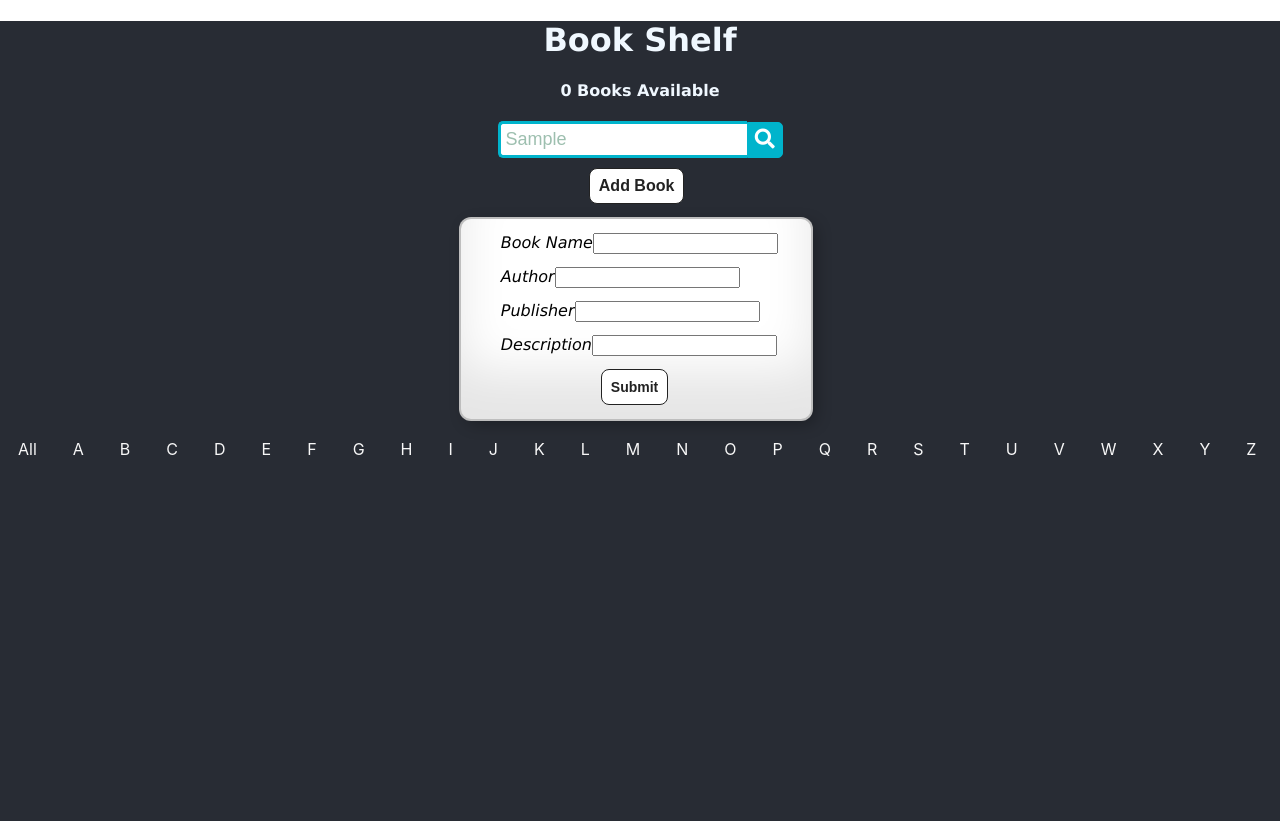
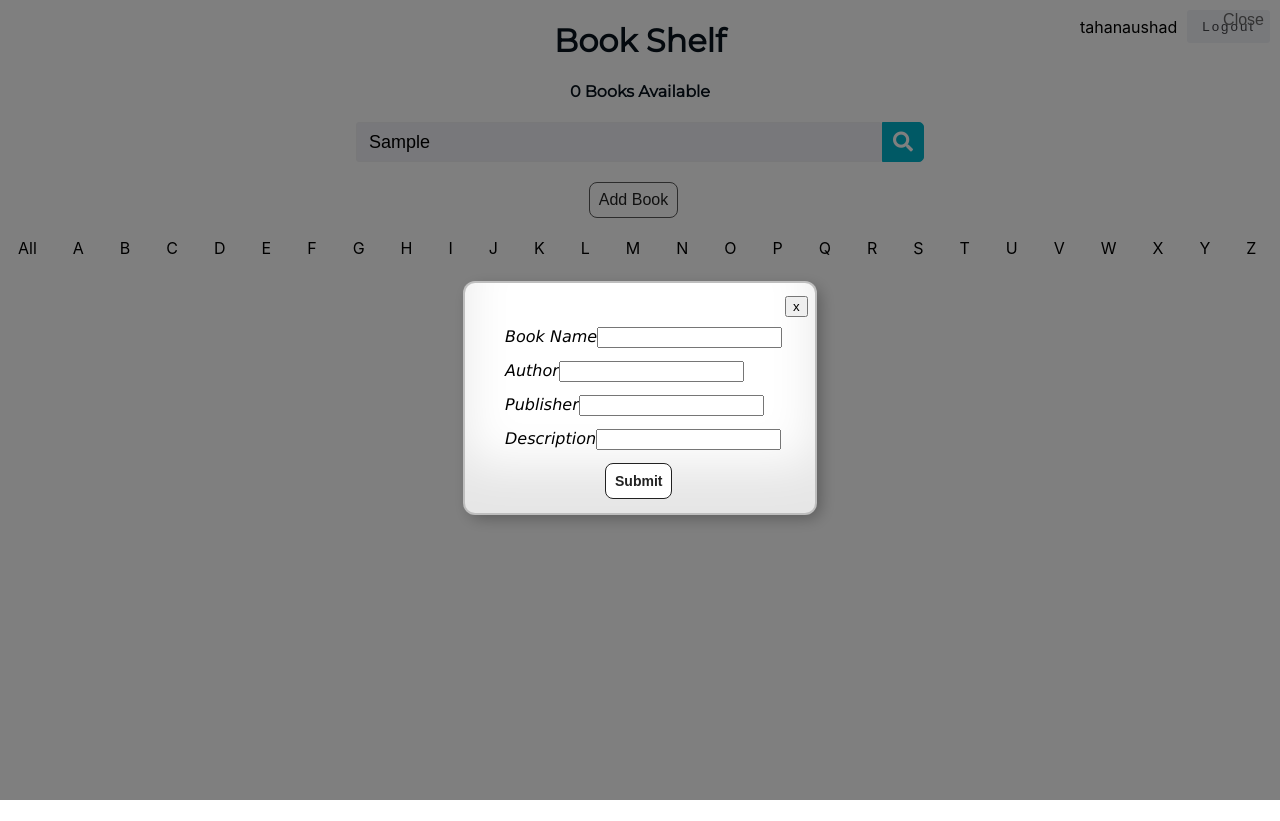
Before and after one commit to tahanaushad/React-Book-Shelf, a React (Create React App) app: page / in a window 1280 px wide. Both pictures are taken after typing "Sample" into the empty fields and a click on the button "Add Book". After the commit the page ends 800 px from the top, so only its background shows below. Built offline with nearby package versions, Linux system fonts and the light colour scheme.

Commit message:
UI updated

```diff
--- a/public/index.html
+++ b/public/index.html
@@ -10,6 +10,9 @@
       content="Web site created using create-react-app"
     />
     <link rel="apple-touch-icon" href="%PUBLIC_URL%/logo192.png" />
+    <link rel="preconnect" href="https://fonts.googleapis.com">
+    <link rel="preconnect" href="https://fonts.gstatic.com" crossorigin>
+    <link href="https://fonts.googleapis.com/css2?family=Montserrat:ital@0;1&display=swap" rel="stylesheet">
     <!--
       manifest.json provides metadata used when your web app is installed on a
       user's mobile device or desktop. See https://developers.google.com/web/fundamentals/web-app-manifest/
--- a/src/App.css
+++ b/src/App.css
@@ -38,16 +38,36 @@
   }
 }
 
-.main {
-  width: 100%;
-  height: 100vh;
-  background-color: #282c34;
+
+.nav-bar {
+  display: flex;
+  -webkit-box-align: center;
+  align-items: center;
+  position: absolute;
+  top: 10px;
+  right: 10px;
+
+}
+
+.logout-btn {
+letter-spacing: 2px;
+  padding: 10px 15px;
+    border: 0px;
+    line-height: 1;
+    border-radius: 3px;
+    background: rgb(241, 242, 247);
+    color: rgb(67, 68, 73);
+    margin-left: 10px;
+    cursor: pointer;
 }
 
 .heading {
-  font-family: 'Lucida Sans', 'Lucida Sans Regular', 'Lucida Grande', 'Lucida Sans Unicode', Geneva, Verdana, sans-serif;
-  color: aliceblue;
+  color: rgb(8, 19, 29);
   text-align: center;
+    font-family: "Montserrat", sans-serif;
+    font-weight: bolder;
+
+
 }
 
 /* Search Bar */
@@ -59,15 +79,14 @@
 
 .searchTerm {
 
-  width: 100%;
-  border: 3px solid #00B4CC;
-  border-right: none;
-  padding: 5px;
-  height: 21px;
-  border-radius: 5px 0 0 5px;
-  outline: none;
-  font-size: 18px;
-  color: #9DBFAF;
+  border-radius: 3px;
+  border: 1px solid rgb(241, 241, 244);
+  background: rgb(241, 242, 247);
+  padding: 8px 12px;
+  width: 500px;
+  height: 22px;
+  font-size: large;
+
 }
 
 .searchTerm:focus {
@@ -75,8 +94,8 @@
 }
 
 .searchButton {
-  width: 40px;
-  height: 36px;
+  width: 42px;
+  height: 40px;
   border: 1px solid #00B4CC;
   background: #00B4CC;
   text-align: center;
@@ -96,17 +115,18 @@
 
 .addbook {
 
-  margin-top: 10px;
+  margin-top: 20px;
   margin-left: 46%;
+  margin-bottom: 20px;
   display: inline-block;
   outline: none;
   cursor: pointer;
   font-size: 16px;
   line-height: 20px;
-  font-weight: 600;
+  font-weight: 400;
   border-radius: 8px;
   padding: 7px 9px;
-  border: 1px solid #222222;
+  border: 1px solid #595959;
   transition: box-shadow 0.2s ease 0s, -ms-transform 0.1s ease 0s, -webkit-transform 0.1s ease 0s, transform 0.1s ease 0s;
   background: #fff;
   color: #222222;
@@ -147,56 +167,37 @@
 align-items: center;
 }
 
-.submitBtn {
-  margin-top: 0px;
-  margin-left: 40%;
-  display: inline-block;
-  outline: none;
-  cursor: pointer;
-  font-size: 14px;
-  line-height: 20px;
-  font-weight: 600;
-  border-radius: 8px;
-  padding: 7px 9px;
-  border: 1px solid #222222;
-  transition: box-shadow 0.2s ease 0s, -ms-transform 0.1s ease 0s, -webkit-transform 0.1s ease 0s, transform 0.1s ease 0s;
-  background: #fff;
-  color: #222222;
 
-  :hover {
-    border-color: #000000;
-    background: #f7f7f7;
-  }
-}
 
 .bookCard {
-
   display: flex;
+  flex-wrap: wrap;
   flex-direction: column;
   justify-content: center;
   font-family: 'Lucida Sans', 'Lucida Sans Regular', 'Lucida Grande', 'Lucida Sans Unicode', Geneva, Verdana, sans-serif;
   font-style: italic;
-  width: 200px;
-  height: 306px;
-  margin: 10px;
+  width: 20%;
+  height: 315px;
+  margin: 26px;
   background: white;
   border-radius: 10px;
   transition: border-radius 0.5s cubic-bezier(0.175, 0.885, 0.32, 1.275);
   box-shadow: inset 0 -3em 3em rgba(0, 0, 0, 0.1),
     0 0 0 2px rgb(190, 190, 190),
     0.3em 0.3em 1em rgba(0, 0, 0, 0.3);
+
 }
 
 .bookCard img {
   align-items: center;
-  max-width: 60%; /* Ensure the image fits within the container */
-  border-radius: 5px; /* Optional: Add border-radius to the image */
-  margin-bottom: 10px; /* Optional: Add margin below the image */
+  max-width: 60%;
+  border-radius: 5px;
+  margin-bottom: 10px;
   margin-left: 38px;
 }
 
 .bookCard h4, .bookCard h5 {
-  margin: 0; /* Remove default margins */
+  margin: 0;
   text-align: center;
   padding-top: 12px;
   font-size: 10px;
@@ -218,7 +219,7 @@ padding-bottom: 11px;
 .alphabet {
   margin-right: 18px;
   margin-left: 18px;
-  color: #f7f7f7;
+  color: #000000;
 }
 .alphabet:hover {
   cursor: pointer;
@@ -229,3 +230,11 @@ text-decoration:underline
   text-decoration: underline;
   color: red;
 }
+
+.book-list{
+  display: flex;
+  flex-wrap: wrap;
+    justify-content: flex-start;
+    flex-direction: row;
+    margin: 40px;
+}
--- a/src/App.jsx
+++ b/src/App.jsx
@@ -2,11 +2,21 @@ import logo from "./logo.svg";
 import "./App.css";
 import { useState } from "react";
 import BookShelf from "./BookShelf";
+import Modal from "./Modal";
 
 function App() {
   const [books, setBooks] = useState([]);
   const [filtered, setFiltered] = useState([]);
   const [alpfilter, setAlpfilter] = useState(null);
+  const [modal, setModal] = useState(false);
+
+  const modalFunction = () => {
+document.write("Pakistan")
+setModal(true);
+
+
+
+  };
 
   const addBook = (bookObj) => {
     setBooks((previousState) => {
@@ -47,6 +57,10 @@ function App() {
 
   return (
     <div className="main">
+    <div className="nav-bar">
+      tahanaushad
+      <button className="logout-btn">Logout</button>
+    </div>
       <div className="heading">
         <h1>Book Shelf</h1>
         <h4>{books.length} Books Available</h4>
@@ -63,7 +77,9 @@ function App() {
           <button type="submit" className="searchButton">
             <i className="fas fa-search"></i>
           </button>
+
         </div>
+
       </div>
 
       <BookShelf
@@ -71,6 +87,7 @@ function App() {
         books={books}
         filtered={filtered}
         removeBook={removeBook}
+
         alpfilter={alpfilter}
         onSelectAlpfilter={onSelectAlpfilter}
       />
--- a/src/BookShelf.jsx
+++ b/src/BookShelf.jsx
@@ -1,5 +1,6 @@
 import { render } from "@testing-library/react";
 import { useState } from "react";
+import Modal from "./Modal";
 
 let alphabets = [
   "All",
@@ -53,6 +54,7 @@ const BookShelf = (props) => {
     event.target.author.value = "";
     event.target.publisher.value = "";
     event.target.bookDescription.value = "";
+    setShowForm(false)
   };
 
   const renderList = (book, index) => {
@@ -76,10 +78,12 @@ const BookShelf = (props) => {
       <button onClick={switchAddForm} className="addbook">
         Add Book
       </button>
-
-      {showForm && (
+      <Modal isOpen={showForm} children={
       <form onSubmit={handleSubmit}>
-          <div className="addBox">
+      <div className="">
+      <button className="cancelBtn" type="submit">
+            x
+          </button>
         <div className="myInputs">
           <label htmlFor="label">Book Name</label>
           <input type="text" className="inputF" name="bookName" />
@@ -103,9 +107,10 @@ const BookShelf = (props) => {
         </div>
       </div>
     </form>
-      )}
+      }/>
       {alphabets.map((alphabet, index) => {
         return (
+
           <span
             key={alphabet}
             onClick={() => props.onSelectAlpfilter(alphabet)}
@@ -115,6 +120,8 @@ const BookShelf = (props) => {
           </span>
         );
       })}
+      <div className="book-list">
+
       {props.filtered.length > 0 || props.alpfilter
         ? props.filtered.map((book, index) => {
             return renderList(book, index);
@@ -122,6 +129,7 @@ const BookShelf = (props) => {
         : props.books.map((book, index) => {
             return renderList(book, index);
           })}
+      </div>
     </div>
   );
 };
--- /dev/null
+++ b/src/Modal.css
@@ -0,0 +1,80 @@
+/* modal.css */
+
+.modal-overlay {
+    position: fixed;
+    top: 0;
+    left: 0;
+    width: 100%;
+    height: 100%;
+    background-color: rgba(0, 0, 0, 0.5); /* Semi-transparent background */
+    display: flex;
+    justify-content: center;
+    align-items: center;
+  }
+
+  .modal {
+    /* background-color: white;
+    padding: 20px;
+    border-radius: 8px;
+    box-shadow: 0 2px 4px rgba(0, 0, 0, 0.2); */
+
+    display: flex;
+    flex-direction: column;
+    justify-content: center;
+    /* align-items: center; */
+
+    margin-top: 15px;
+    margin-bottom: 20px;
+    font-family: 'Lucida Sans', 'Lucida Sans Regular', 'Lucida Grande', 'Lucida Sans Unicode', Geneva, Verdana, sans-serif;
+    font-style: italic;
+    width: 350px;
+    height: 230px;
+    background: white;
+    border-radius: 10px;
+    transition: border-radius 0.5s cubic-bezier(0.175, 0.885, 0.32, 1.275);
+    box-shadow: inset 0 -3em 3em rgba(0, 0, 0, 0.1),
+      0 0 0 2px rgb(190, 190, 190),
+      0.3em 0.3em 1em rgba(0, 0, 0, 0.3);
+  }
+
+  .modal-content {
+    /* Add additional styling for modal content if needed */
+  }
+
+  .modal-close {
+    position: absolute;
+    top: 10px;
+    right: 10px;
+    background: none;
+    border: none;
+    cursor: pointer;
+    font-size: 16px;
+    color: #333;
+  }
+
+  .submitBtn {
+    margin-top: 0px;
+    margin-left: 40%;
+    display: inline-block;
+    outline: none;
+    cursor: pointer;
+    font-size: 14px;
+    line-height: 20px;
+    font-weight: 600;
+    border-radius: 8px;
+    padding: 7px 9px;
+    border: 1px solid #222222;
+    transition: box-shadow 0.2s ease 0s, -ms-transform 0.1s ease 0s, -webkit-transform 0.1s ease 0s, transform 0.1s ease 0s;
+    background: #fff;
+    color: #222222;
+
+    :hover {
+      border-color: #000000;
+      background: #f7f7f7;
+    }
+  }
+
+  .cancelBtn {
+  margin-left: 320px;
+  margin-bottom: 10px;
+  }
--- /dev/null
+++ b/src/Modal.js
@@ -0,0 +1,17 @@
+import React from 'react';
+import "./Modal.css"
+
+function Modal(props) {
+  if (!props.isOpen) return null;
+
+  return (
+    <div className="modal-overlay">
+      <div className="modal">
+        <button className="modal-close" onClick={props.onClose}>Close</button>
+        <div className="modal-content">{props.children}</div>
+      </div>
+    </div>
+  );
+}
+
+export default Modal;
```
Lines whose indentation alone changed are shown as unchanged.
